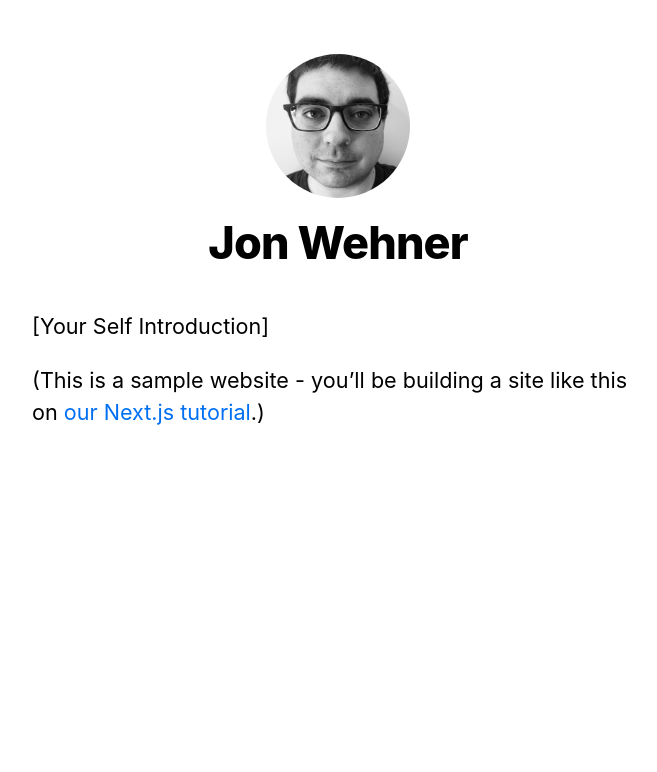
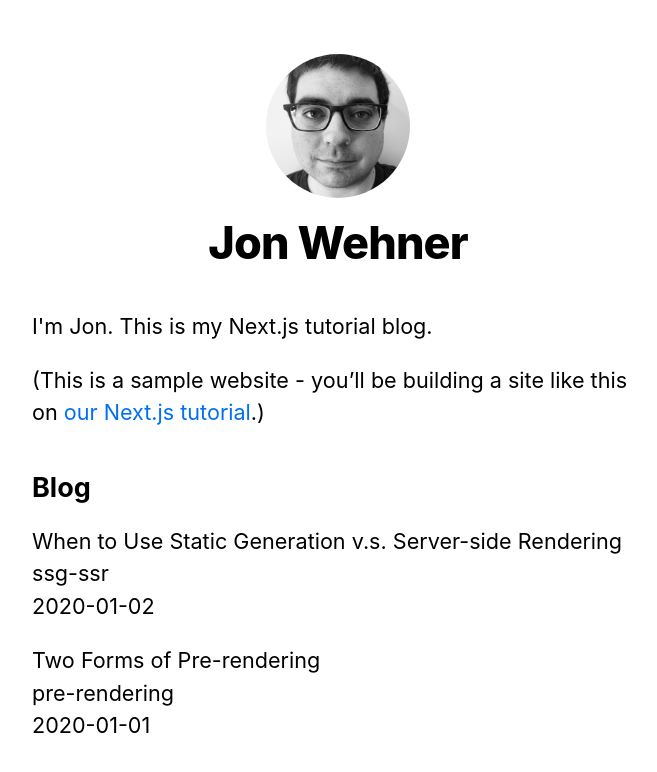
Before and after one commit to jon-wehner/nextjs-blog, a Next.js app: page / in a window 1280 px wide. Shown: the top 772 px of the page, without its empty margins (302-959 px from the left). Built offline with nearby package versions, Linux system fonts and the light colour scheme.

Commit message:
setup static props for home

```diff
--- /dev/null
+++ b/lib/posts.js
@@ -0,0 +1,38 @@
+/* eslint-disable require-jsdoc */
+import fs from 'fs';
+import path from 'path';
+import matter from 'gray-matter';
+
+const postsDirectory = path.join(process.cwd(), 'posts');
+
+export function getSortedPostsData() {
+// Get file names under /posts
+  const fileNames = fs.readdirSync(postsDirectory);
+  const allPostsData = fileNames.map((fileName) => {
+  // Remove ".md" from file name to get id
+    const id = fileName.replace(/\.md$/, '');
+
+    // Read markdown file as string
+    const fullPath = path.join(postsDirectory, fileName);
+    const fileContents = fs.readFileSync(fullPath, 'utf8');
+
+    // Use gray-matter to parse the post metadata section
+    const matterResult = matter(fileContents);
+
+    // Combine the data with the id
+    return {
+      id,
+      ...matterResult.data,
+    };
+  });
+  // Sort posts by date
+  return allPostsData.sort(({date: a}, {date: b}) => {
+    if (a < b) {
+      return 1;
+    } else if (a > b) {
+      return -1;
+    } else {
+      return 0;
+    }
+  });
+}
--- a/package.json
+++ b/package.json
@@ -8,6 +8,7 @@
     "start": "next start"
   },
   "dependencies": {
+    "gray-matter": "^4.0.3",
     "next": "^10.0.0",
     "prop-types": "^15.7.2",
     "react": "17.0.1",
--- a/pages/index.js
+++ b/pages/index.js
@@ -1,23 +1,48 @@
+/* eslint-disable react/prop-types */
 /* eslint-disable max-len */
 /* eslint-disable require-jsdoc */
 import React from 'react';
 import Head from 'next/head';
 import Layout, {siteTitle} from '../components/layout';
 import utilStyles from '../styles/utils.module.css';
+import {getSortedPostsData} from '../lib/posts';
 
-export default function Home() {
+export async function getStaticProps() {
+  const allPostsData = getSortedPostsData();
+  return {
+    props: {
+      allPostsData,
+    },
+  };
+}
+
+export default function Home({allPostsData}) {
   return (
     <Layout home>
       <Head>
         <title>{siteTitle}</title>
       </Head>
       <section className={utilStyles.headingMd}>
-        <p>[Your Self Introduction]</p>
+        <p>I&apos;m Jon. This is my Next.js tutorial blog.</p>
         <p>
           (This is a sample website - you’ll be building a site like this on{' '}
           <a href="https://nextjs.org/learn">our Next.js tutorial</a>.)
         </p>
       </section>
+      <section className={`${utilStyles.headingMd} ${utilStyles.padding1px}`}>
+        <h2 className={utilStyles.headingLg}>Blog</h2>
+        <ul className={utilStyles.list}>
+          {allPostsData.map(({id, date, title}) => (
+            <li className={utilStyles.listItem} key={id}>
+              {title}
+              <br />
+              {id}
+              <br />
+              {date}
+            </li>
+          ))}
+        </ul>
+      </section>
     </Layout>
   );
 }
--- /dev/null
+++ b/posts/pre-rendering.md
@@ -0,0 +1,11 @@
+---
+title: 'Two Forms of Pre-rendering'
+date: '2020-01-01'
+---
+
+Next.js has two forms of pre-rendering: **Static Generation** and **Server-side Rendering**. The difference is in **when** it generates the HTML for a page.
+
+- **Static Generation** is the pre-rendering method that generates the HTML at **build time**. The pre-rendered HTML is then _reused_ on each request.
+- **Server-side Rendering** is the pre-rendering method that generates the HTML on **each request**.
+
+Importantly, Next.js lets you **choose** which pre-rendering form to use for each page. You can create a "hybrid" Next.js app by using Static Generation for most pages and using Server-side Rendering for others.
--- /dev/null
+++ b/posts/ssg-ssr.md
@@ -0,0 +1,19 @@
+---
+title: 'When to Use Static Generation v.s. Server-side Rendering'
+date: '2020-01-02'
+---
+
+We recommend using **Static Generation** (with and without data) whenever possible because your page can be built once and served by CDN, which makes it much faster than having a server render the page on every request.
+
+You can use Static Generation for many types of pages, including:
+
+- Marketing pages
+- Blog posts
+- E-commerce product listings
+- Help and documentation
+
+You should ask yourself: "Can I pre-render this page **ahead** of a user's request?" If the answer is yes, then you should choose Static Generation.
+
+On the other hand, Static Generation is **not** a good idea if you cannot pre-render a page ahead of a user's request. Maybe your page shows frequently updated data, and the page content changes on every request.
+
+In that case, you can use **Server-Side Rendering**. It will be slower, but the pre-rendered page will always be up-to-date. Or you can skip pre-rendering and use client-side JavaScript to populate data.
```
Also changed, not shown: 1 other file (tests, documents, lock files or other folders).
